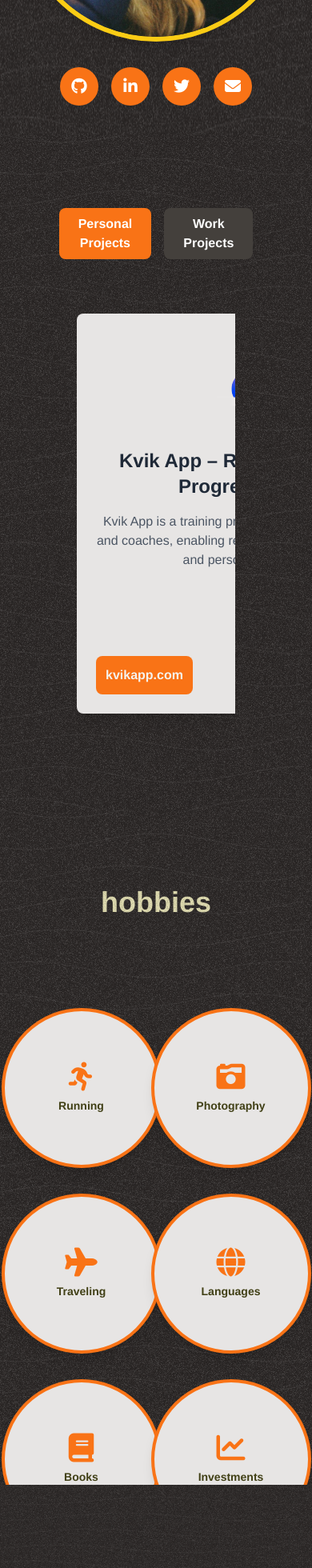
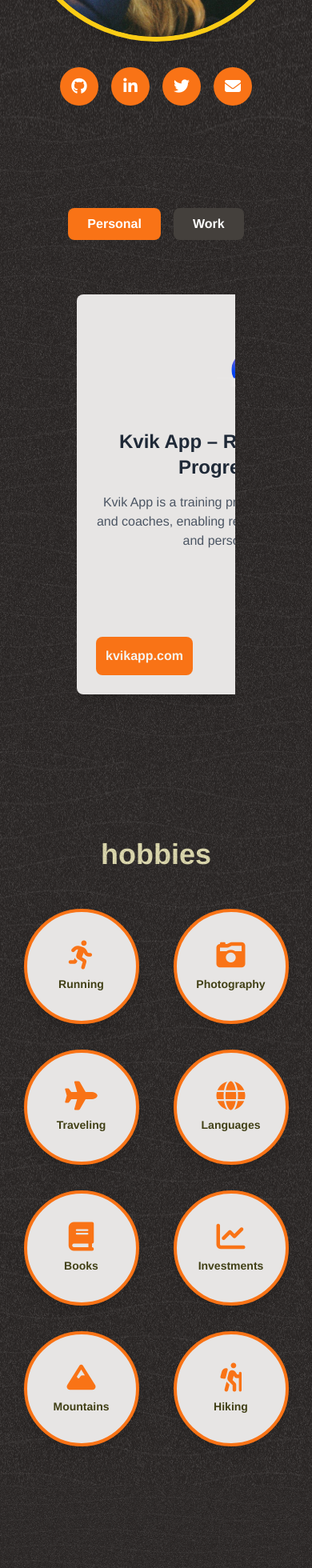
Before and after one commit to pyshchyk-o/portfolio, a Next.js app: page / in a window 390 px wide. Shown: the part 1174-3134 px from the top of the page at 80% size. Built offline with nearby package versions, Linux system fonts and the light colour scheme.

Commit message:
Latest changes

```diff
--- a/pages/components/Hobbies/index.jsx
+++ b/pages/components/Hobbies/index.jsx
@@ -71,9 +71,9 @@ const Hobbies = () => {
   return (
     <section
       id="hobbies"
-      className={`h-screen ${
+      className={`sm:h-screen relative flex flex-col items-center text-center py-12 px-6 ${
         isColorful ? 'bg-hobbies' : 'bg-stone-800'
-      } relative flex flex-col items-center text-center py-12 px-6`}
+      }`}
     >
       <CanvasBackground />
       <h2
@@ -85,13 +85,12 @@ const Hobbies = () => {
       </h2>
 
       {/* Responsive Grid Layout */}
-      <div className="grid grid-cols-2 sm:grid-cols-3 lg:grid-cols-4 gap-8 w-full max-w-[900px] place-items-center pt-16">
+      <div className="grid grid-cols-2 sm:grid-cols-3 lg:grid-cols-4 gap-8 w-full max-w-[900px] place-items-center sm:pt-16">
         {hobbiesData.map((hobby) => {
           const isExpanded = expandedBubble === hobby.id;
 
-          // Fixed base size and adaptive scaling
-          const baseSize = 200; // Default size
-          const expandedSize = 250; // Size when expanded
+          const baseSize = 'w-36 h-36 sm:w-48 sm:h-48';
+          const expandedSize = 'w-48 h-48 sm:w-64 sm:h-64';
           const size = isExpanded ? expandedSize : baseSize;
 
           return (
@@ -102,12 +101,10 @@ const Hobbies = () => {
                   prev === hobby.id ? null : hobby.id
                 )
               }
-              className={`relative flex flex-col items-center justify-center text-white rounded-full shadow-lg cursor-pointer transition-all duration-300 ease-in-out bg-stone-200 border-4 border-orange-500 hover:scale-105 hover:shadow-xl hover:bg-yellow-50`}
+              className={`relative flex flex-col items-center justify-center text-white rounded-full shadow-lg cursor-pointer transition-all duration-300 ease-in-out bg-stone-200 border-4 border-orange-500 hover:scale-105 hover:shadow-xl hover:bg-yellow-50 ${size}`}
               style={{
-                width: `${size}px`,
-                height: `${size}px`,
-                padding: '16px', // Padding to contain the text
-                overflow: 'hidden', // Prevent text overflow
+                padding: '16px',
+                overflow: 'hidden',
               }}
             >
               <i className={`${hobby.icon} text-4xl mb-2 text-orange-500`}></i>
--- a/pages/components/Projects/index.jsx
+++ b/pages/components/Projects/index.jsx
@@ -146,9 +146,9 @@ const Projects = () => {
   return (
     <section
       id="projects"
-      className={`${
+      className={`relative sm:h-screen flex flex-col items-center text-center py-12 px-24 ${
         isColorful ? 'bg-projects' : 'bg-stone-800'
-      } relative h-screen flex flex-col items-center text-center py-12 px-24`}
+      }`}
     >
       <CanvasBackground />
       <div className="mb-8 mt-11 flex space-x-4 z-10">
@@ -160,7 +160,7 @@ const Projects = () => {
               : `${isColorful ? 'bg-navbar' : 'bg-stone-700'} text-white hover:bg-stone-500`
           }`}
         >
-          Personal Projects
+          Personal
         </button>
         <button
           onClick={() => setShowPersonal(false)}
@@ -170,7 +170,7 @@ const Projects = () => {
               : `${isColorful ? 'bg-navbar' : 'bg-stone-700'} text-white hover:bg-stone-500`
           }`}
         >
-          Work Projects
+          Work
         </button>
       </div>
 
```
